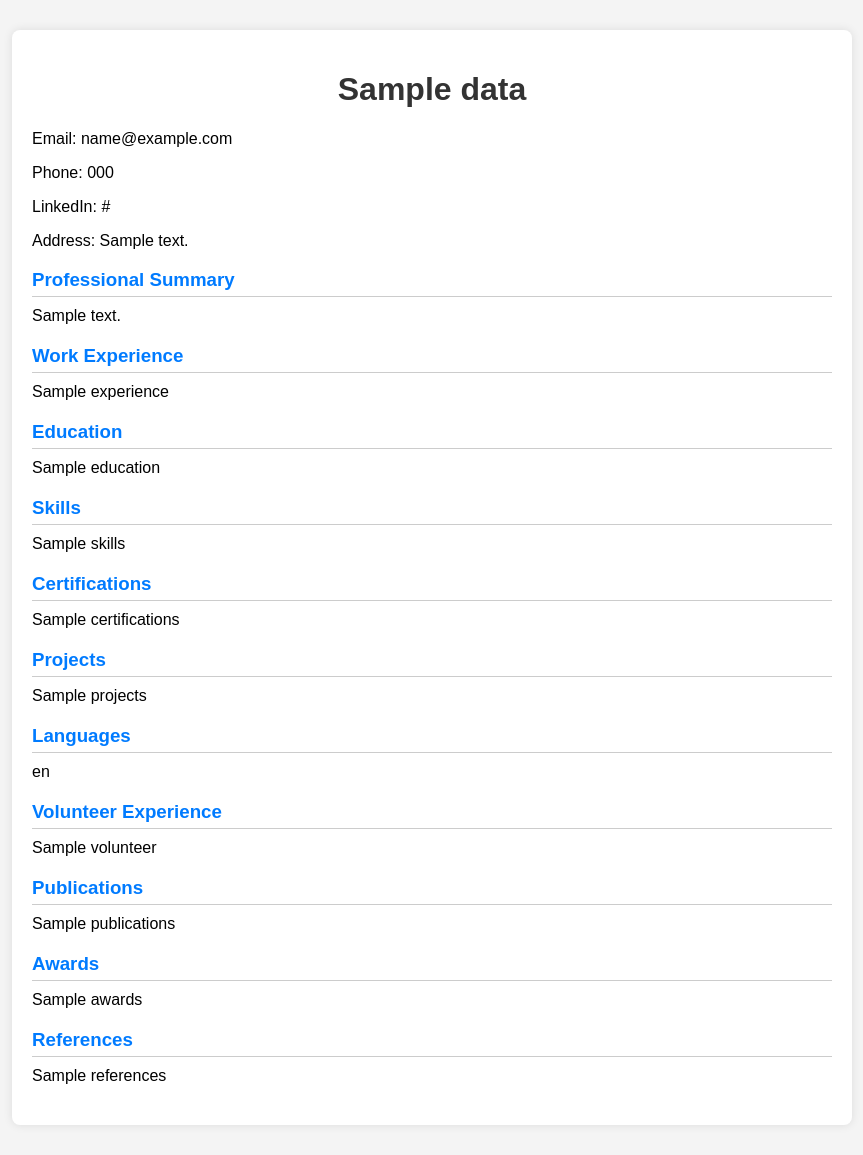
After one commit to PythonDeveloper0611/AI_Resume_Writer, a Flask app: template templates/resume.html in a window 1280 px wide. The commit adds this page. Shown: the whole page, without its empty margins (208-1071 px from the left). Run offline with Flask 3, Linux system fonts and the light colour scheme; the template is opened without the code that fills it: most values are stand-ins (such as "Sample title", 1, 10 or a date in 2020).

Commit message:
Add files via upload

```diff
--- a/app.py
+++ b/app.py
@@ -1,95 +1,15 @@
-from flask import Flask, render_template, request, send_file
-from fpdf import FPDF
-import os
+from flask import Flask, render_template, request
 
 app = Flask(__name__)
 
-# Resume Generator Function
-def generate_resume(name, email, phone, skills, experience):
-    pdf = FPDF()
-    pdf.set_auto_page_break(auto=True, margin=15)
-    pdf.add_page()
-    pdf.set_font("Arial", "B", 16)
-    pdf.cell(200, 10, "Resume", ln=True, align="C")
-    pdf.ln(10)
-
-    pdf.set_font("Arial", "B", 12)
-    pdf.cell(200, 10, f"Name: {name}", ln=True)
-    pdf.cell(200, 10, f"Email: {email}", ln=True)
-    pdf.cell(200, 10, f"Phone: {phone}", ln=True)
-    pdf.ln(5)
-
-    pdf.set_font("Arial", "B", 12)
-    pdf.cell(200, 10, "Skills:", ln=True)
-    pdf.set_font("Arial", "", 12)
-    pdf.multi_cell(0, 10, skills)
-    pdf.ln(5)
-
-    pdf.set_font("Arial", "B", 12)
-    pdf.cell(200, 10, "Experience:", ln=True)
-    pdf.set_font("Arial", "", 12)
-    pdf.multi_cell(0, 10, experience)
-
-    filename = "resume.pdf"
-    pdf.output(filename)
-    return filename
-
 @app.route('/')
-def home():
-    return '''
-    <!DOCTYPE html>
-    <html lang="en">
-    <head>
-        <meta charset="UTF-8">
-        <meta name="viewport" content="width=device-width, initial-scale=1.0">
-        <title>AI Resume Generator</title>
-        <style>
-            body { font-family: Arial, sans-serif; text-align: center; background-color: #f4f4f4; padding: 20px; }
-            .container { max-width: 500px; margin: auto; background: white; padding: 20px; border-radius: 10px; box-shadow: 0 0 10px rgba(0, 0, 0, 0.1); }
-            h1 { color: #333; }
-            label, input, textarea { display: block; width: 100%; margin: 10px 0; }
-            textarea { height: 100px; }
-            .btn { padding: 10px 20px; font-size: 18px; color: white; background: #28a745; border: none; border-radius: 5px; cursor: pointer; }
-            .btn:hover { background: #218838; }
-        </style>
-    </head>
-    <body>
-        <div class="container">
-            <h1>AI Resume Generator</h1>
-            <form action="/generate" method="post">
-                <label for="name">Full Name:</label>
-                <input type="text" id="name" name="name" required>
-
-                <label for="email">Email:</label>
-                <input type="email" id="email" name="email" required>
-
-                <label for="phone">Phone:</label>
-                <input type="text" id="phone" name="phone" required>
-
-                <label for="skills">Skills:</label>
-                <textarea id="skills" name="skills" required></textarea>
-
-                <label for="experience">Experience:</label>
-                <textarea id="experience" name="experience" required></textarea>
-
-                <button type="submit" class="btn">Generate Resume</button>
-            </form>
-        </div>
-    </body>
-    </html>
-    '''
+def index():
+    return render_template('index.html')
 
 @app.route('/generate', methods=['POST'])
-def generate():
-    name = request.form["name"]
-    email = request.form["email"]
-    phone = request.form["phone"]
-    skills = request.form["skills"]
-    experience = request.form["experience"]
+def generate_resume():
+    data = request.form
+    return render_template('resume.html', data=data)
 
-    resume_file = generate_resume(name, email, phone, skills, experience)
-
-    return send_file(resume_file, as_attachment=True)
-
-if __name__ == "__main__":
+if __name__ == '__main__':
     app.run(debug=True)
--- /dev/null
+++ b/templates/resume.html
@@ -0,0 +1,112 @@
+<!DOCTYPE html>
+<html lang="en">
+<head>
+    <meta charset="UTF-8">
+    <meta name="viewport" content="width=device-width, initial-scale=1.0">
+    <title>Generated Resume</title>
+    <style>
+        body {
+            font-family: Arial, sans-serif;
+            background-color: #f4f4f4;
+            margin: 0;
+            padding: 0;
+        }
+
+        .container {
+            max-width: 800px;
+            margin: 30px auto;
+            padding: 20px;
+            background-color: #fff;
+            box-shadow: 0 0 10px rgba(0, 0, 0, 0.1);
+            border-radius: 8px;
+        }
+
+        h1, h2 {
+            text-align: center;
+            color: #333;
+        }
+
+        .section {
+            margin-bottom: 20px;
+        }
+
+        .section h3 {
+            margin-bottom: 10px;
+            border-bottom: 1px solid #ccc;
+            padding-bottom: 5px;
+            color: #007bff;
+        }
+
+        .section p {
+            margin: 5px 0;
+        }
+
+    </style>
+</head>
+<body>
+
+    <div class="container">
+        <h1>{{ data['name'] }}</h1>
+        <p>Email: {{ data['email'] }}</p>
+        <p>Phone: {{ data['phone'] }}</p>
+        <p>LinkedIn: {{ data['linkedin'] }}</p>
+        <p>Address: {{ data['address'] }}</p>
+
+        <div class="section">
+            <h3>Professional Summary</h3>
+            <p>{{ data['summary'] }}</p>
+        </div>
+
+        <div class="section">
+            <h3>Work Experience</h3>
+            <p>{{ data['experience'] }}</p>
+        </div>
+
+        <div class="section">
+            <h3>Education</h3>
+            <p>{{ data['education'] }}</p>
+        </div>
+
+        <div class="section">
+            <h3>Skills</h3>
+            <p>{{ data['skills'] }}</p>
+        </div>
+
+        <div class="section">
+            <h3>Certifications</h3>
+            <p>{{ data['certifications'] }}</p>
+        </div>
+
+        <div class="section">
+            <h3>Projects</h3>
+            <p>{{ data['projects'] }}</p>
+        </div>
+
+        <div class="section">
+            <h3>Languages</h3>
+            <p>{{ data['languages'] }}</p>
+        </div>
+
+        <div class="section">
+            <h3>Volunteer Experience</h3>
+            <p>{{ data['volunteer'] }}</p>
+        </div>
+
+        <div class="section">
+            <h3>Publications</h3>
+            <p>{{ data['publications'] }}</p>
+        </div>
+
+        <div class="section">
+            <h3>Awards</h3>
+            <p>{{ data['awards'] }}</p>
+        </div>
+
+        <div class="section">
+            <h3>References</h3>
+            <p>{{ data['references'] }}</p>
+        </div>
+    </div>
+
+</body>
+</html>
```
Also changed, not shown: templates/index.html (+36 -3 lines).
